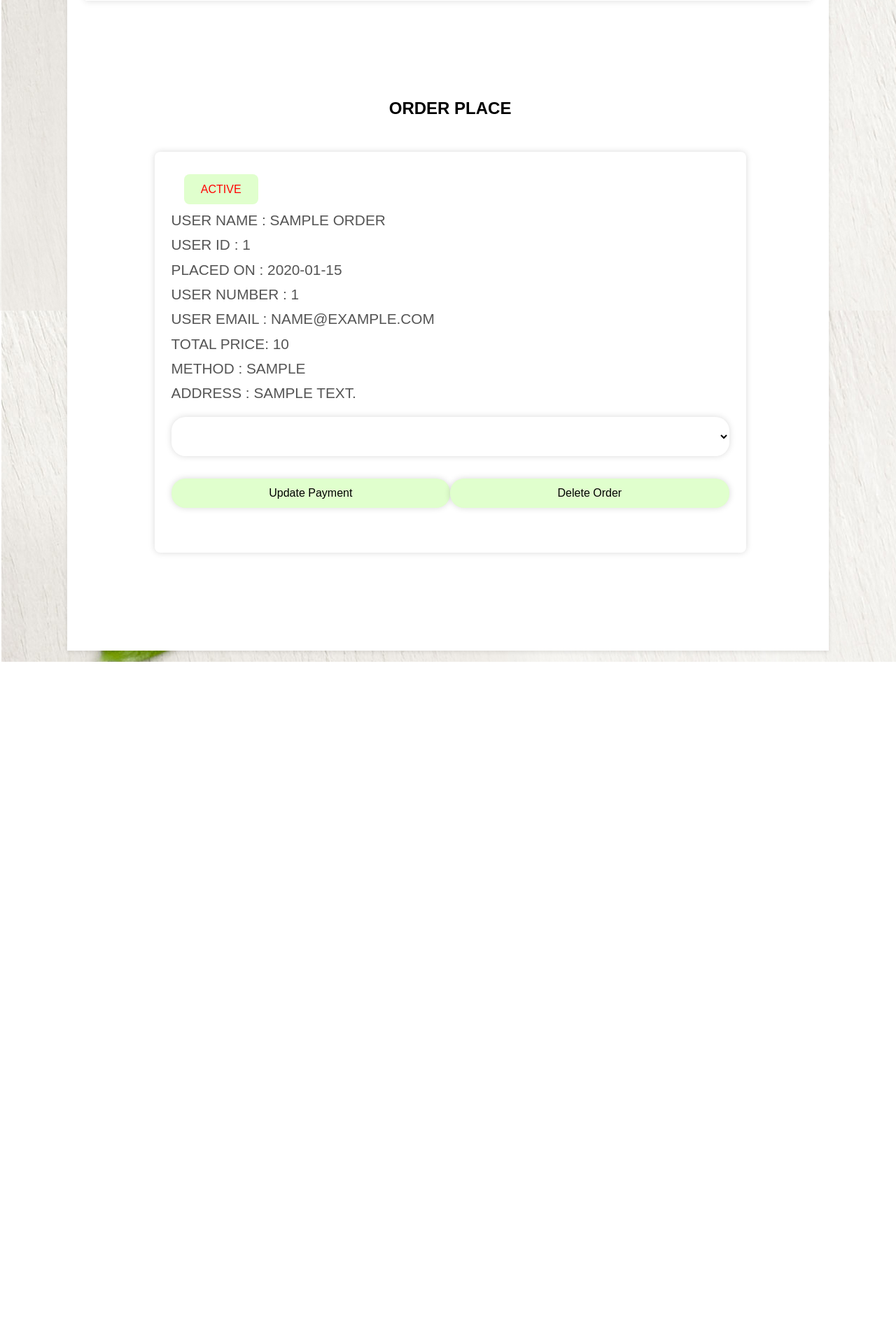
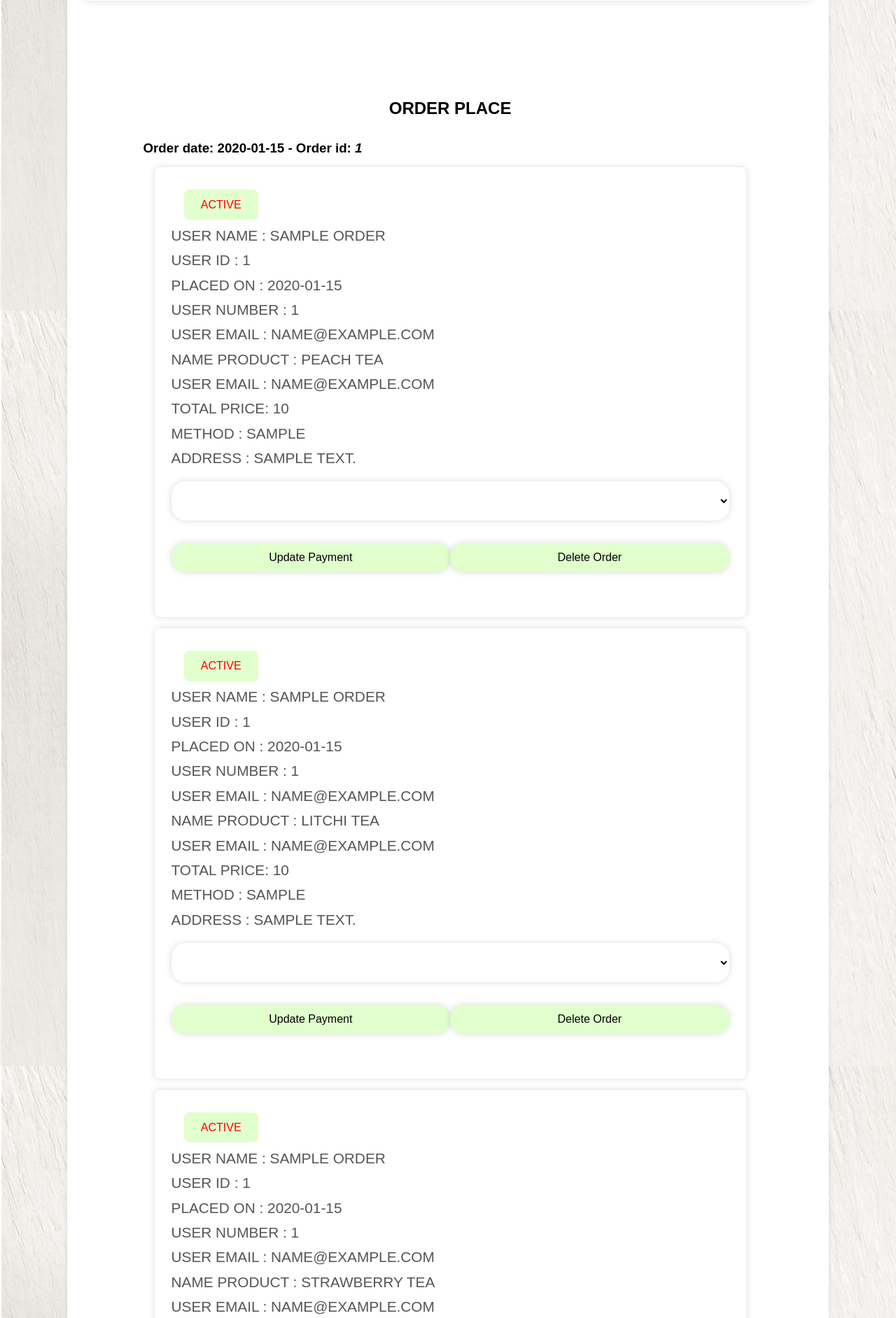
Before and after one commit to TyTy7023/Web2, a PHP site: page /order.php in a window 1280 px wide. Shown: the part 636-2520 px from the top of the page at 70% size. Before the commit the page ends 1582 px from the top, so only its background shows below. Run offline with PHP 8.4, Linux system fonts and the light colour scheme; the visitor is signed in with stand-in values (Sample User, id 1); data comes from the database, SQL or seed files in the repository; tables that the repository leaves empty or names only in its code hold one stand-in row (values such as "Sample post"); grey boxes marked "Sample" are stand-in pictures; data that the repository does not hold is empty.

Commit message:
i want to sleep

```diff
--- a/green coffee admin panel/admin/order.php
+++ b/green coffee admin panel/admin/order.php
@@ -69,38 +69,59 @@
                 <section class="order-container">
                     <h1 class="heading">order place</h1>
                     <div class="box-container">
-                        <?php
-                            $select_orders = $conn->prepare("SELECT * FROM orders");
-                            $select_orders->execute();
+                    <?php
 
-                            if($select_orders->rowCount() > 0){
-                                while($fetch_orders = $select_orders->fetch(PDO::FETCH_ASSOC)){
+                    $last_order_id = null; // Biến lưu trữ ID đặt hàng cuối cùng
+                    $select_orders = $conn->prepare("SELECT * FROM orders");
+                    $select_products = $conn->prepare("SELECT * FROM product");
+                    $select_products->execute();
+                    $select_orders->execute();
+                    if ($select_orders->rowCount()>0) {
+                        while($fetch_order =$select_orders->fetch(PDO :: FETCH_ASSOC)){
+                                $order_id = $fetch_order['id']; // ID đặt hàng hiện tại
+                                $select_products = $conn->prepare("SELECT * FROM product WHERE id =? ");
+                                $select_products->execute([$fetch_order['product_id']]);
+                                if ($order_id != $last_order_id) { // Kiểm tra nếu ngày đặt hàng khác với ngày đặt hàng trước đó
+                                    if ($last_order_id !== null) {
+                                        echo '</div>'; // Đóng nhóm trước (nếu có)
+                                    }// Tạo một nhóm mới
+                                    echo '<div class="order-group">';
+                                    echo '<h3 class="order-id">Order date: ' . $fetch_order['date'] . ' -  Order id: <i>' .$fetch_order['id'] .'</i></h3>';
+                                    $last_order_id = $order_id; // Cập nhật ID đặt hàng cuối cùng
+                                }
+                                if ($select_products->rowCount()>0) {
+                                    while($fetch_product=$select_products->fetch(PDO :: FETCH_ASSOC)){
 
+                                        $select_products = $conn->prepare("SELECT * FROM product");
+                                        $select_products-> execute();
 
+                                        if($select_products-> rowCount() > 0){
+                                            while($fetch_products = $select_products->fetch(PDO::FETCH_ASSOC))
+                                            {
+                    ?>
 
-
-
-
-                        ?>
                         <div class="box">
-                            <div class="status" style="color: <?php if($fetch_orders['status'] == 'in progress')
-                            {echo "green";}else{echo "red";} ?>"><?=$fetch_orders['status']; ?></div>
+                            <div class="status" style="color: <?php if($fetch_order['status'] == 'in progress')
+                            {echo "green";}else{echo "red";} ?>"><?=$fetch_order['status']; ?></div>
                                 <div class="detail">
-                                    <p>user name : <span><?= $fetch_orders['name']; ?></span> </p>
-                                    <p>user id : <span><?= $fetch_orders['id']; ?></span> </p>
-                                    <p>placed on : <span><?= $fetch_orders['date']; ?></span> </p>
-                                    <p>user number : <span><?= $fetch_orders['number']; ?></span> </p>
-                                    <p>user email : <span><?= $fetch_orders['email']; ?></span> </p>
-                                    <p>total price: <span><?= $fetch_orders['price']; ?></span> </p>
-                                    <p>method : <span><?= $fetch_orders['method']; ?></span> </p>
-                                    <p>address : <span><?= $fetch_orders['address']; ?></span> </p>
+                                    <p>user name : <span><?= $fetch_order['name']; ?></span> </p>
+                                    <p>user id : <span><?= $fetch_order['id']; ?></span> </p>
+                                    <p>placed on : <span><?= $fetch_order['date']; ?></span> </p>
+                                    <p>user number : <span><?= $fetch_order['number']; ?></span> </p>
+                                    <p>user email : <span><?= $fetch_order['email']; ?></span> </p>
+                                    <p>name product : <span><?= $fetch_products['name']; ?></span> </p>
+                                    <p>user email : <span><?= $fetch_order['email']; ?></span> </p>
+                                    <p>total price: <span><?= $fetch_order['price']; ?></span> </p>
+                                    <p>method : <span><?= $fetch_order['method']; ?></span> </p>
+                                    <p>address : <span><?= $fetch_order['address']; ?></span> </p>
                                 </div>
                                 <form action="" method="post">
-                                    <input type="hidden" name="order_id" value="<?= $fetch_orders['id']; ?>">
+                                    <input type="hidden" name="order_id" value="<?= $fetch_order['id']; ?>">
                                     <select name="update_payment">
-                                        <option disabled selected><?= $fetch_orders['payment_status']; ?></option>
-                                        <option value="pending">pending</option>
-                                        <option value="complete">complete</option>
+                                        <option disabled selected><?= $fetch_order['payment_status']; ?></option>
+                                        <option value="pending">delivered</option>
+                                        <option value="complete">cancled</option>
+                                        <option value="complete">in progress</option>
                                     </select>
                                     <div class="flex-btn">
                                         <button type="submit" name="update_order" class="btn">update payment</button>
@@ -109,18 +130,16 @@
                                     </div>
 
                                 </form>
-
+                        </div>
                         <?php
                                 }
-                            }else{
-                                echo '
-                                    <div class="empty">
-                                    <p>no orders takes place yet!</p>
-                                    </div>
-                                ';
                             }
-                        ?>
-                    </div>
+                        }
+                                }}
+                    }else{
+                        echo '<p></p><p class="empty">No orders have place yet</p>';
+                    }
+                ?>
                 </section>
         </div>
 
--- a/green coffee admin panel/admin/read_product.php
+++ b/green coffee admin panel/admin/read_product.php
@@ -85,7 +85,7 @@
                         }else{
                             echo '
                                 <div class="empty">
-                                <p>no product added yet! <br> <a href="add_products.php style="margin-top:1.5rem; class="btn">add product</a></p>
+                                <p>no product added yet! <br> <a href="add_products.php" style="margin-top:1.5rem; class="btn">add product</a></p>
                                 </div>
                                 ';
                             }
```
